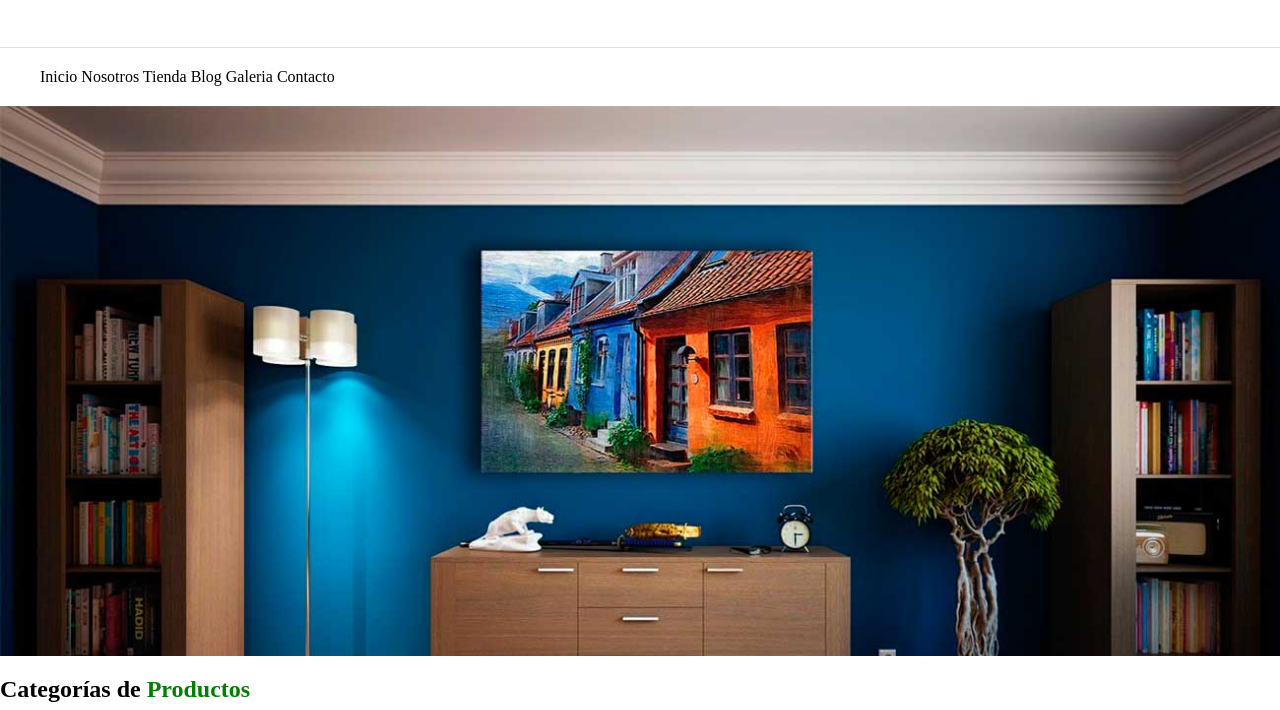
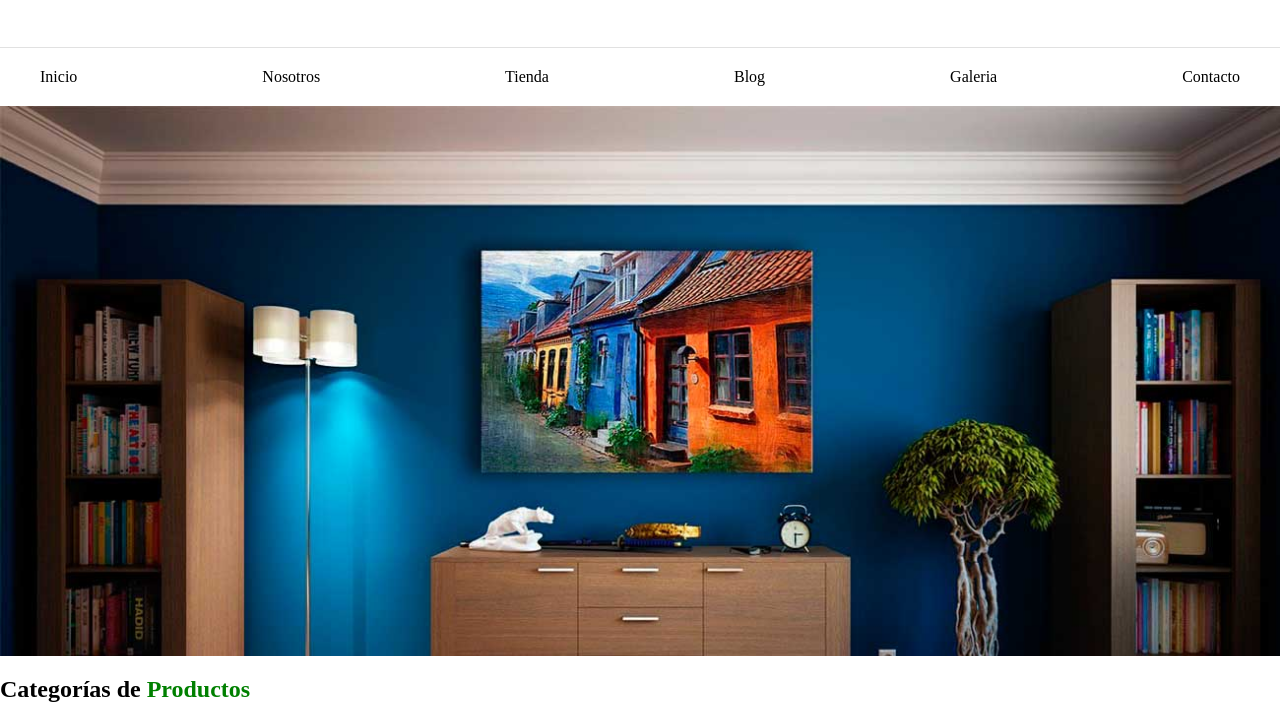
Before and after one commit to lucianopulido/CSS, a plain HTML site: page proyecto ecommerce/index.html in a window 1280 px wide. Shown: the part 90-800 px from the top of the page. Drawn offline with Linux system fonts and the light colour scheme.

Commit message:
add flexbox

```diff
--- a/proyecto ecommerce/css/app.css
+++ b/proyecto ecommerce/css/app.css
@@ -48,7 +48,6 @@ section h2 {
  esos 100 píxeles incluirán cualquier borde o relleno que haya agregado, y el cuadro de contenido se reducirá para absorber ese ancho adicional
   **/
 .sobre-nosotros {
-    background-color: red;
     width: 200px;
     padding: 25px;
     box-sizing: border-box;
@@ -78,4 +77,7 @@ section h2 {
 
 .navegacion-principal {
     padding: 20px 0px 20px 0px;
+    display: flex;
+    flex-direction: row;
+    justify-content: space-between;
 }
```
